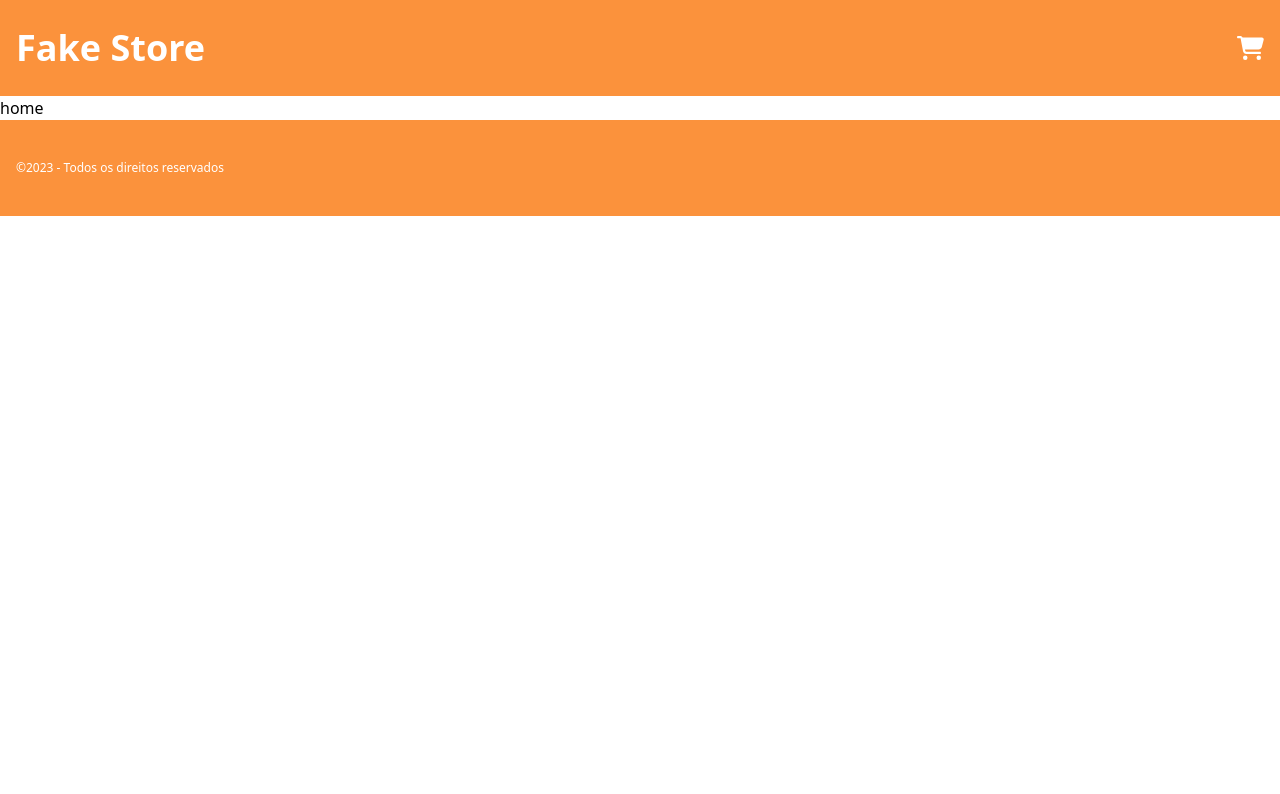
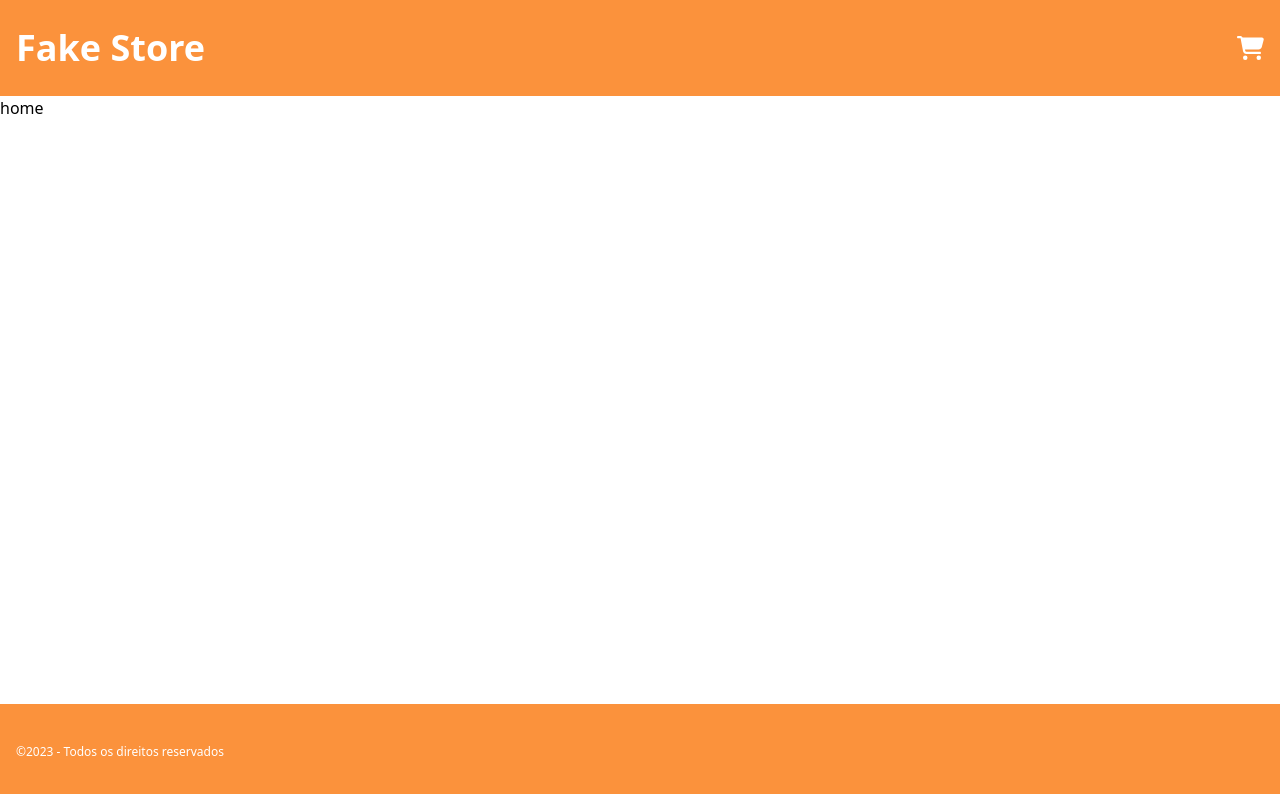
Before and after one commit to bruno-caike/fake-store, a React (Vite) app: page / in a window 1280 px wide. Shown: the top 794 px of the page. Built offline with nearby package versions, Linux system fonts and the light colour scheme.

Commit message:
ajsute na altura da loja

```diff
--- a/src/components/Base.jsx
+++ b/src/components/Base.jsx
@@ -5,7 +5,9 @@ import Footer from './Footer';
 const Base = ({ children }) => (
     <>
         <Header />
-        {children}
+        <main className='min-h-[calc(100vh_-_12rem)]'>
+            {children}
+        </main>
         <Footer />
     </>
 );
```
